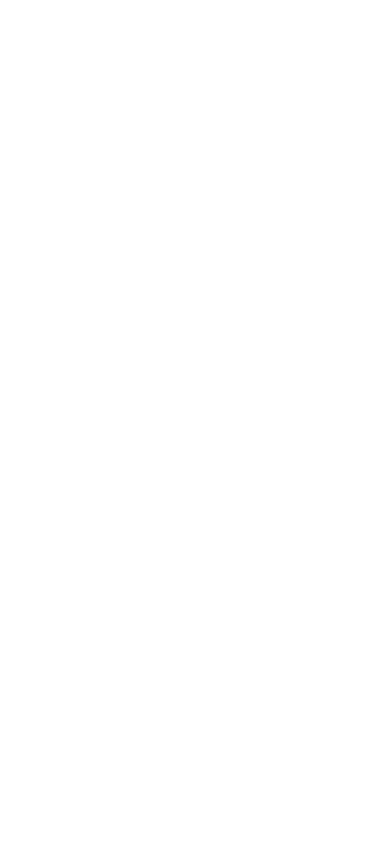
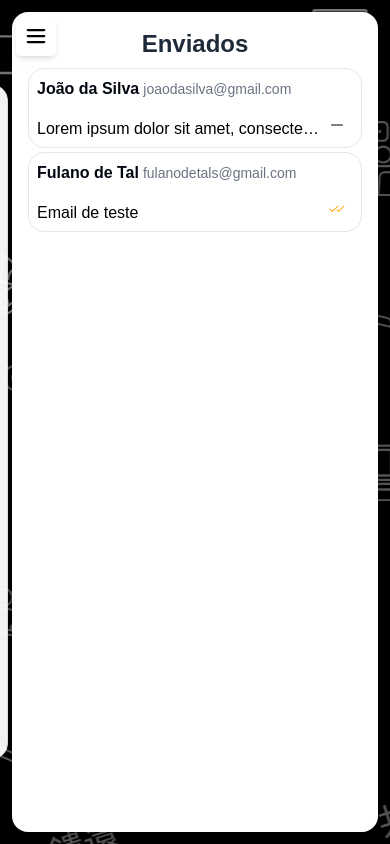
Before and after one commit to pedromarquesini/pp-frontend, a React (Vite) app: page /sent in a window 390 px wide. Before the commit this address had no page. Built offline with nearby package versions, Linux system fonts and the light colour scheme.

Commit message:
add: ProfilePage, SentPage && fix: sidebar colors, responsivity

```diff
--- a/src/components/Sidebar/Sidebar.tsx
+++ b/src/components/Sidebar/Sidebar.tsx
@@ -9,10 +9,12 @@ import {PaperPlaneTiltIcon, MailboxIcon, PlusIcon, UserIcon, SignOutIcon, ListIc
 interface SidebarProps {
     userInfo?: { name: string; email: string; avatar?: typeof Image };
     className?: string;
-
+    EntranceChecked?: boolean;
+    SentChecked?: boolean;
+    ProfileChecked?: boolean;
 }
 
-export function Sidebar({ userInfo, className }: SidebarProps) {
+export function Sidebar({ userInfo, className, EntranceChecked=false, SentChecked=false, ProfileChecked=false }: SidebarProps) {
 
         function navigator(path: string) {
             window.location.href = path;
@@ -41,6 +43,7 @@ export function Sidebar({ userInfo, className }: SidebarProps) {
                         transition-transform duration-300 ease-in-out
                         ${isOpen ? "translate-x-0" : "-translate-x-full"}
                         md:translate-x-0
+                        opacity-95
                         ${className}
                         `}>
                         <div className="justify-center items-center flex mb-4 p-3">
@@ -49,9 +52,9 @@ export function Sidebar({ userInfo, className }: SidebarProps) {
 
                         <nav className="flex flex-col gap-2 p-2 lg:p-4" onClick={()=> setIsOpen(false)}>
                             <Card title="Novo Email" className="bg-amber-600 rounded-2xl p-2" icon={PlusIcon} />
-                            <Card title="Entrada" icon={MailboxIcon}  />
-                            <Card title="Enviados"  icon={PaperPlaneTiltIcon} />
-                            <Card title="Editar perfil"  icon={UserIcon} />
+                            <Card title="Entrada" icon={MailboxIcon} checked={EntranceChecked} />
+                            <Card title="Enviados"  icon={PaperPlaneTiltIcon} checked={SentChecked} />
+                            <Card title="Editar perfil"  icon={UserIcon} checked={ProfileChecked} />
                             <Card title="Sair" className="hover:bg-red-400" onClick={()=>{navigator("/login")}} icon={SignOutIcon} colorIcon="red" />
                         </nav>
 
--- a/src/index.css
+++ b/src/index.css
@@ -9,6 +9,10 @@ body,
   width: 100%;
   min-height: 100%;
   margin: 0;
+  padding: 0;
+  min-height: 100%;
+
+  font-family: "Nunito", sans-serif;
 }
 
 body {
--- a/src/pages/MainPage/index.tsx
+++ b/src/pages/MainPage/index.tsx
@@ -1,11 +1,12 @@
 import EntranceMail from "../../components/EntranceMail";
 import {Sidebar} from "../../components/Sidebar/Sidebar";
+import "../../styles/animations.css";
 
 export default function MainPage() {
     return (
-        <div className="flex min-h-screen min-w-0 p-3 bg-gray-300">
-            <Sidebar />
-            <main className="flex-1 p-4 w-full max-w-full min-h-screen overflow-x-hidden md:ml-64 bg-white rounded-2xl shadow-md ">
+        <div className="flex  min-w-0 p-3 bg-animated-black-ct ">
+            <Sidebar EntranceChecked={true} />
+            <main className="flex-1 p-4 w-full max-w-full overflow-x-hidden md:ml-64 bg-white rounded-2xl shadow-md ">
                 <span className="flex justify-center items-center w-full mb-2">
                     <h1 className="text-2xl font-bold text-gray-800">Entrada</h1>
                 </span>
--- a/src/pages/NewEmail/style.css
+++ b/src/pages/NewEmail/style.css
@@ -1,7 +1,9 @@
 @reference "../../App.css";
 
 .input-style {
-    @apply border border-gray-300
+    @apply
+    border
+    border-[var(--color-orange)]
     rounded-md py-2 px-3
     focus:outline-none
     focus:ring-2
--- /dev/null
+++ b/src/pages/Profile/index.tsx
@@ -0,0 +1,61 @@
+import { InputField } from "../../components/InputField";
+import { Sidebar } from "../../components/Sidebar/Sidebar";
+import { PencilIcon, UserIcon } from "@phosphor-icons/react";
+
+import "../../styles/animations.css";
+
+
+export default function Profile() {
+    return (
+            <div className="flex min-h-screen min-w-0 p-3 bg-animated-black-ct">
+                <Sidebar ProfileChecked={true} />
+                <main className="flex-1 p-4 w-full max-w-full overflow-x-hidden md:ml-64 bg-white rounded-2xl shadow-md">
+                    <div className="flex items-center min-w-full justify-center">
+                        <h1 className="text-2xl font-bold">Meu Perfil</h1>
+                    </div>
+
+                    <div className="flex flex-col items-center justify-center mt-4 mb-4">
+                        <img src="https://via.placeholder.com/300" alt="Profile" className="rounded-full w-32 h-32 lg:w-64 lg:h-64 mx-auto mt-4" />
+                        <h2>John Doe</h2>
+                    </div>
+
+                    {/*Edição do perfil*/}
+                    <div className="flex flex-col items-center justify-center gap-3 w-full">
+                        {/*Alterar a foto do perfil */}
+                        <div className="flex flex-col items-center justify-center mt-4 mb-4 gap-2 p-4 w-full max-w-md">
+                            <InputField
+                                icon = {UserIcon}
+                                colorIcon = "var(--color-orange)"
+                                type="text"
+                                placeholder="Link foto do perfil"
+                                label="LinkPhoto"
+                                value=""
+                                onChange={() => {}}
+                                name="LinkPhoto"
+                                textColor="text-black"
+                                className="w-full"
+                            />
+                            <button type="submit" className="rounded-md min-w-1/4 p-2 bg-orange-500 hover:bg-orange-600 " >Alterar Foto</button>
+                        </div>
+
+                        {/*Alterar o nome do perfil */}
+                        <div className="flex flex-col items-center justify-center mt-4 mb-4 gap-2 p-4 w-full max-w-md">
+                            <InputField
+                                icon = {PencilIcon}
+                                colorIcon = "var(--color-orange)"
+                                type="text"
+                                placeholder="Editar nome"
+                                label="EditName"
+                                value=""
+                                onChange={() => {}}
+                                name="EditName"
+                                textColor="text-black"
+                                className="w-full"
+                            />
+                            <button type="submit" className="rounded-md min-w-1/4 p-2 bg-orange-500 hover:bg-orange-600 " >Alterar Nome</button>
+                        </div>
+                    </div>
+                </main>
+            </div>
+        );
+}
--- /dev/null
+++ b/src/pages/SentPage/index.tsx
@@ -0,0 +1,31 @@
+import EntranceMail from "../../components/EntranceMail";
+import {Sidebar} from "../../components/Sidebar/Sidebar";
+import "../../styles/animations.css";
+
+export default function SentPage() {
+    return (
+        <div className="flex  min-w-0 p-3 bg-animated-black-ct ">
+            <Sidebar SentChecked={true} />
+            <main className="flex-1 p-4 w-full max-w-full overflow-x-hidden md:ml-64 bg-white rounded-2xl shadow-md ">
+                <span className="flex justify-center items-center w-full mb-2">
+                    <h1 className="text-2xl font-bold text-gray-800">Enviados</h1>
+                </span>
+                <EntranceMail
+                    sendBy="João da Silva"
+                    emailSentBy="joaodasilva@gmail.com"
+                    title="Lorem ipsum dolor sit amet,
+                    consectetur adipiscing elit.
+                    Sed do eiusmod tempor incididunt ut labore et dolore magna aliqua.
+                    Ut enim ad minim veniam, quis nostrud exercitation ullamco laboris nisi ut aliquip ex ea commodo consequat. Duis aute irure dolor in reprehenderit in voluptate velit esse cillum dolore eu fugiat nulla pariatur. Excepteur sint occaecat cupidatat non proident, sunt in culpa qui officia deserunt mollit anim id est laborum."
+                    viewed={false}
+                />
+                <EntranceMail
+                    sendBy="Fulano de Tal"
+                    emailSentBy="fulanodetals@gmail.com"
+                    title="Email de teste"
+                    viewed={true}
+                />
+            </main>
+        </div>
+    );
+}
--- a/src/pages/ViewEmail/index.tsx
+++ b/src/pages/ViewEmail/index.tsx
@@ -1,10 +1,10 @@
 import {Sidebar} from "../../components/Sidebar/Sidebar";
-
+import "../../styles/animations.css";
 export default function ViewEmail() {
     return (
-        <div className="flex min-h-screen min-w-0 p-3 bg-gray-200">
+        <div className="flex min-h-screen min-w-0 p-3 bg-animated-black-ct">
             <Sidebar />
-            <main className="flex-1 p-4 w-full max-w-full min-h-screen overflow-x-hidden md:ml-64 bg-white rounded-2xl shadow-md">
+            <main className="flex-1 p-4 w-full max-w-full overflow-x-hidden md:ml-64 bg-white rounded-2xl shadow-md">
                 <span className="flex justify-center items-center w-full mb-2">
                     <h1 className="text-2xl font-bold text-gray-800">Lorem Ipsum dolor sit amet concesesu</h1>
                 </span>
--- a/src/routes/auth-routes.tsx
+++ b/src/routes/auth-routes.tsx
@@ -4,6 +4,8 @@ import Register from "../pages/Register";
 import MainPage from "../pages/MainPage";
 import ViewEmail from "../pages/ViewEmail";
 import NewEmail from "../pages/NewEmail";
+import Profile from "../pages/Profile";
+import SentPage from "../pages/SentPage";
 
 
 export function AuthRoutes() {
@@ -15,6 +17,8 @@ export function AuthRoutes() {
             <Route path="/main" element={<MainPage />} />
             <Route path="/email" element={<ViewEmail/>} />
             <Route path="/new-email" element={<NewEmail/>} />
+            <Route path="/profile" element={<Profile/>} />
+            <Route path="/sent" element={<SentPage/>} />
         </Routes>
     );
 }
--- a/src/styles/animations.css
+++ b/src/styles/animations.css
@@ -4,7 +4,8 @@
   inset: 0;
 
   background-image: url("../assets/bg-orange-ct.png");
-  background-repeat: repeat-x;
+  background-repeat: repeat;
+
   background-size: auto;
 
   animation: background-scroll 60s linear infinite;
@@ -14,7 +15,7 @@
   inset: 0;
 
   background-image: url("../assets/bg-black-ct.png");
-  background-repeat: repeat-x;
+  background-repeat: repeat;
   background-size: auto;
 
   animation: background-scroll 60s linear infinite;
```
Also changed, not shown: src/components/InputField.tsx (+8 -3 lines), src/pages/NewEmail/index.tsx (+7 -3 lines), 1 other file (tests, documents, lock files or other folders).
